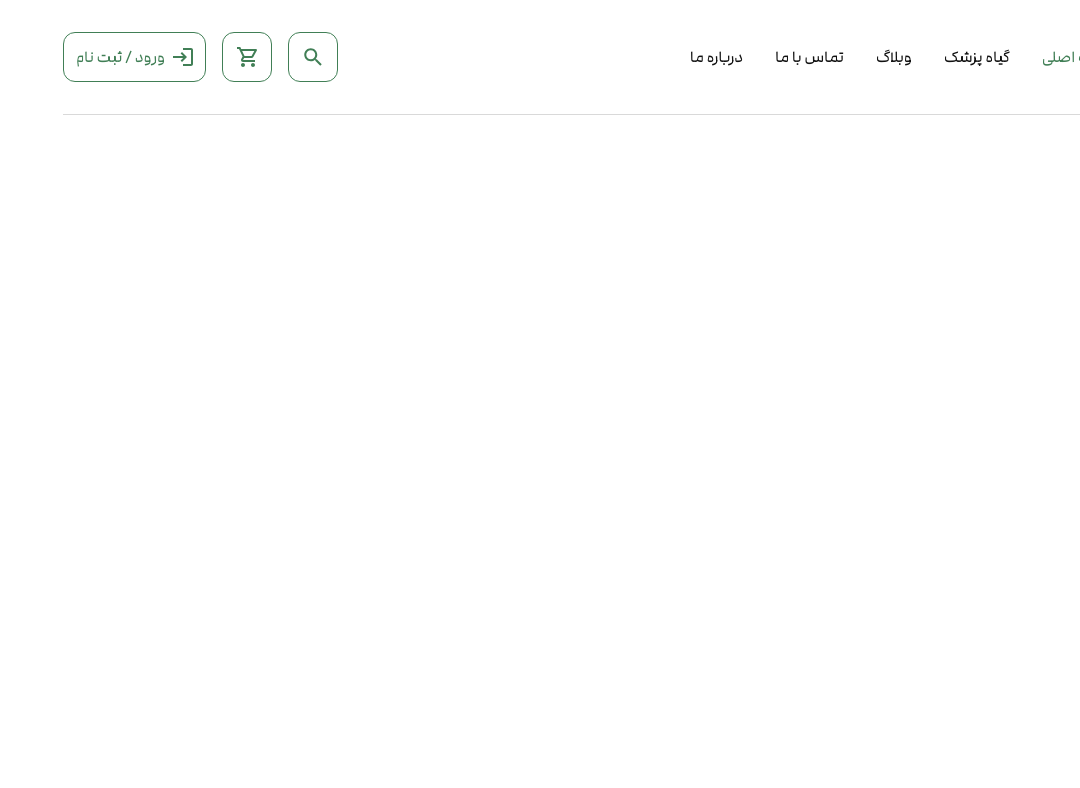
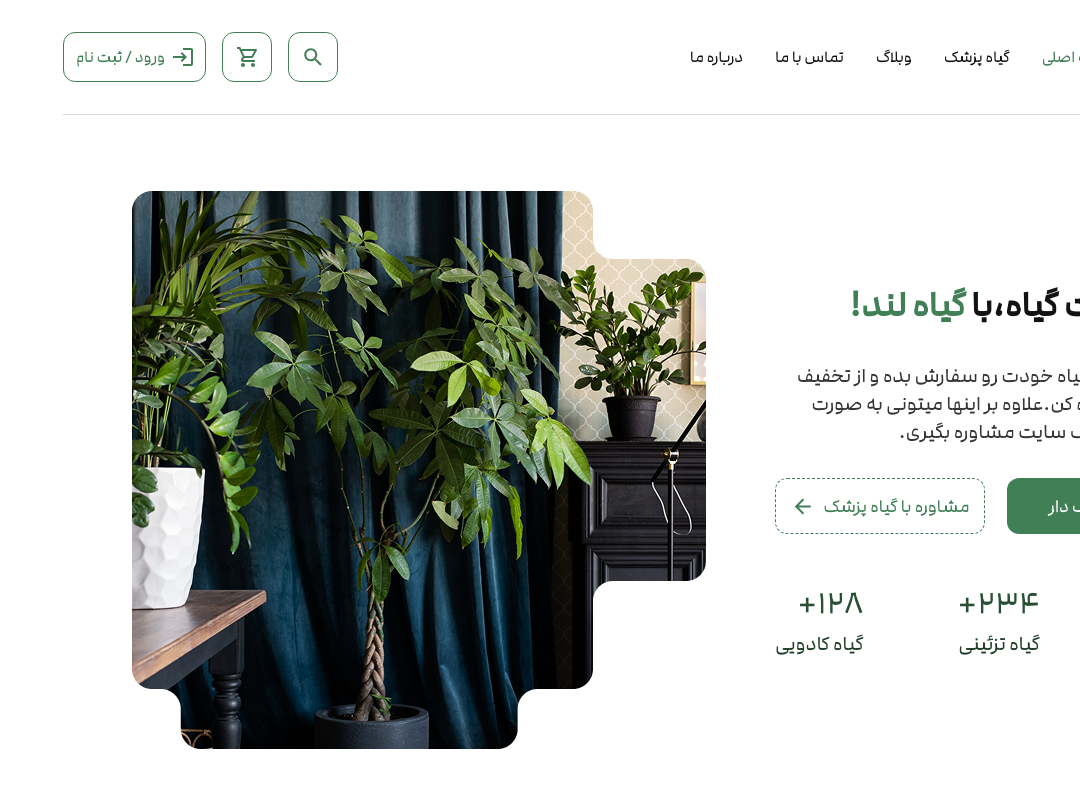
Before and after one commit to sam-amirpoor/giahland, a React (Vite) app: page / in a window 1280 px wide. Shown: the top 788 px of the page, without its empty margins (200-1280 px from the left). Built offline with nearby package versions, Linux system fonts and the light colour scheme.

Commit message:
feat: add intro section to homepage

```diff
--- a/src/index.css
+++ b/src/index.css
@@ -43,7 +43,160 @@ body {
   gap: 8px;
 }
 
+/* Home page */
+
+.intro {
+  display: flex;
+  justify-content: space-between;
+  align-items: center;
+  margin-top: 76px;
+}
+
+.intro .intro-right {
+  max-width: 540px;
+}
+
+.intro .intro-right h1 {
+  font-size: 40px;
+  font-weight: 700;
+  color: #121212;
+}
+
+.intro .intro-right h1 span {
+  color: #417f56;
+}
+
+.intro .intro-right .des {
+  font-size: 20px;
+  font-weight: 400;
+  color: #353535;
+  margin-top: 32px;
+}
+
+.intro .intro-right .buttons {
+  margin-top: 32px;
+  display: flex;
+  gap: 22px;
+}
+
+.intro .intro-right .buttons a {
+  width: 100%;
+  height: 56px;
+  text-decoration: none;
+  display: flex;
+  justify-content: center;
+  align-items: center;
+  border-radius: 12px;
+  font-size: 18px;
+}
+
+.intro .intro-right .buttons .link-btn {
+  background: #417f56;
+  color: #fff;
+}
+
+.intro .intro-right .buttons .link-btn2 {
+  color: #417f56;
+  border: 1px dashed #417f56;
+  display: flex;
+  justify-content: center;
+  align-items: center;
+  gap: 8px;
+}
+
+.intro .intro-right .values {
+  margin-top: 48px;
+  display: flex;
+  justify-content: space-between;
+  align-items: center;
+}
+
+.intro .intro-right .values div {
+  display: flex;
+  flex-direction: column;
+  gap: 4px;
+}
+
+.intro .intro-right .values div span {
+  color: #294f36;
+  font-size: 32px;
+}
+
+.intro .intro-right .values div p {
+  color: #21402b;
+  font-size: 20px;
+}
+
+.intro .intro-left {
+  width: 100%;
+  display: flex;
+  justify-content: center;
+  align-items: center;
+}
+
+.header-mobile {
+  display: none;
+  min-width: 260px;
+  width: 50%;
+}
+
 @font-face {
   font-family: "modam";
   src: url("./assets/fonts/Modam-Regular.ttf");
 }
+
+@media (max-width: 1300px) {
+  .intro .intro-right h1 {
+    font-size: 35px;
+  }
+
+  .intro .intro-right {
+    max-width: 440px;
+  }
+}
+
+@media (max-width: 1200px) {
+  .header-desktop {
+    display: none;
+  }
+
+  .header-mobile {
+    display: block;
+  }
+
+  .intro {
+    flex-direction: column-reverse;
+  }
+
+  .intro .intro-right {
+    text-align: center;
+    margin-top: 40px;
+  }
+}
+
+@media (max-width: 460px) {
+  .intro .intro-right h1 {
+    font-size: 20px;
+    font-weight: 600;
+  }
+
+  .intro .intro-right .des {
+    font-size: 14px;
+  }
+
+  .intro .intro-right .buttons {
+    gap: 12px;
+  }
+
+  .intro .intro-right .buttons a {
+    font-size: 14px;
+  }
+
+  .intro .intro-right .values div span {
+    font-size: 24px;
+  }
+
+  .intro .intro-right .values div p {
+    font-size: 16px;
+  }
+}
--- a/src/pages/Homepage.jsx
+++ b/src/pages/Homepage.jsx
@@ -1,11 +1,86 @@
+import { Link } from "react-router-dom";
 import Navbar from "../components/Navbar/Navbar";
 
-function Homepage() {
+export default function Homepage() {
   return (
     <>
       <Navbar />
+      <div className="container">
+        <main>
+          <Intro />
+        </main>
+      </div>
     </>
   );
 }
 
-export default Homepage;
+function Intro() {
+  return (
+    <section className="intro">
+      <div className="intro-right">
+        <h1>
+          خرید راحت گیاه،با <span>گیاه لند!</span>
+        </h1>
+        <p className="des">
+          با گیاه لند،آنلاین گیاه خودت رو سفارش بده و از تخفیف های ویژه استفاده
+          کن.علاوه بر اینها میتونی به صورت رایگان از گیاه پزشک سایت مشاوره
+          بگیری.
+        </p>
+
+        <div className="buttons">
+          <Link
+            to="#"
+            className="link-btn"
+          >
+            گیاهان تخفیف دار
+          </Link>
+          <Link
+            to="#"
+            className="link-btn2"
+          >
+            <span>مشاوره با گیاه پزشک</span>
+            <svg
+              width="25"
+              height="25"
+              viewBox="0 0 25 25"
+              fill="none"
+              xmlns="http://www.w3.org/2000/svg"
+            >
+              <path
+                d="M20.75 11.5H8.58L14.17 5.91L12.75 4.5L4.75 12.5L12.75 20.5L14.16 19.09L8.58 13.5H20.75V11.5Z"
+                fill="#417F56"
+              />
+            </svg>
+          </Link>
+        </div>
+
+        <div className="values">
+          <div>
+            <span>۹۴۳+</span>
+            <p>گیاه خانگی</p>
+          </div>
+          <div>
+            <span>۲۳۴+</span>
+            <p>گیاه تزئینی</p>
+          </div>
+          <div>
+            <span>۱۲۸+</span>
+            <p>گیاه کادویی</p>
+          </div>
+        </div>
+      </div>
+      <div className="intro-left">
+        <img
+          src="/images/header-desktop.png"
+          alt="planet"
+          className="header-desktop"
+        />
+        <img
+          src="/images/header-mobile.png"
+          alt="planet"
+          className="header-mobile"
+        />
+      </div>
+    </section>
+  );
+}
```
Also changed, not shown: 1 other file (tests, documents, lock files or other folders).
